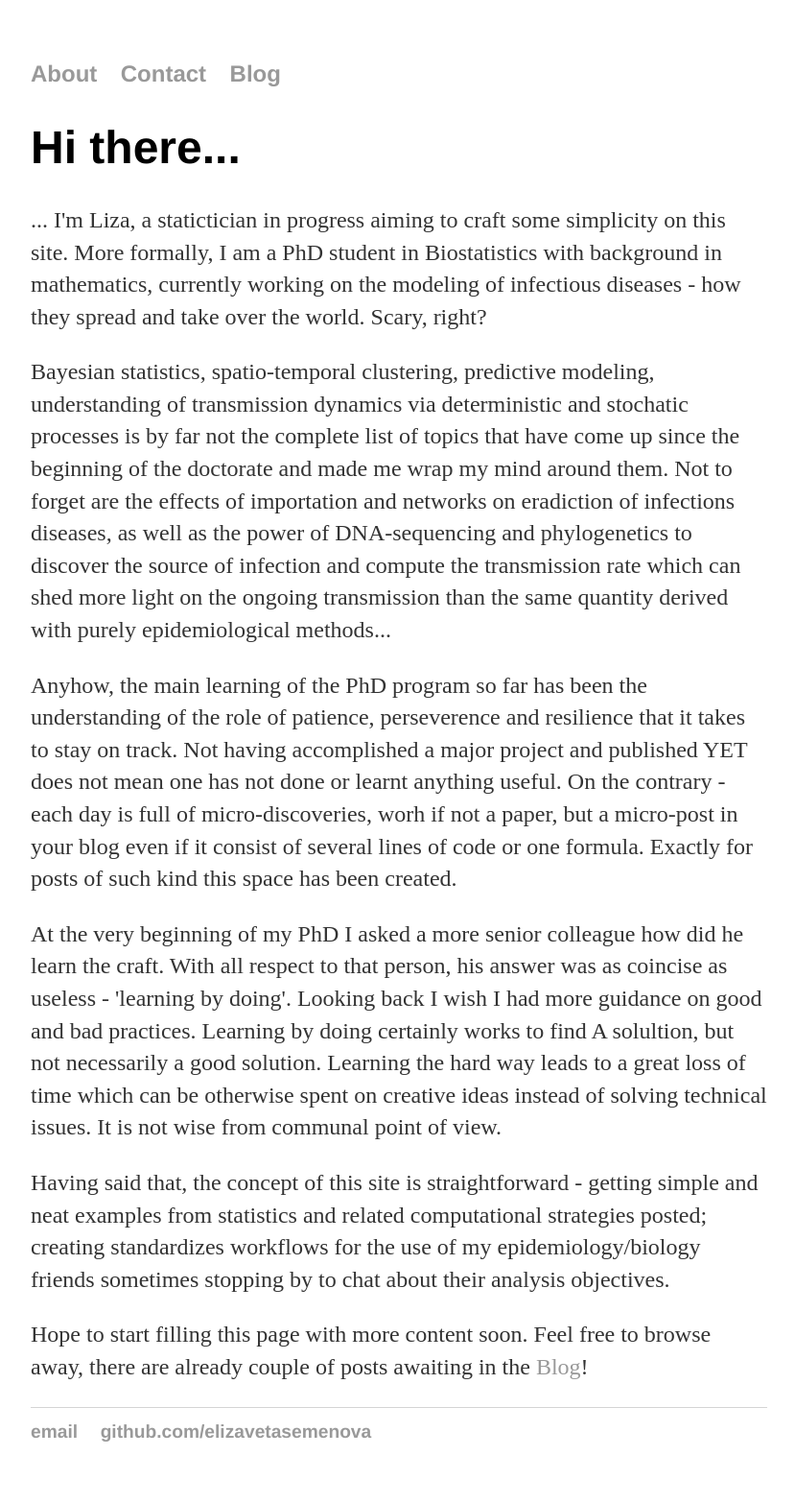
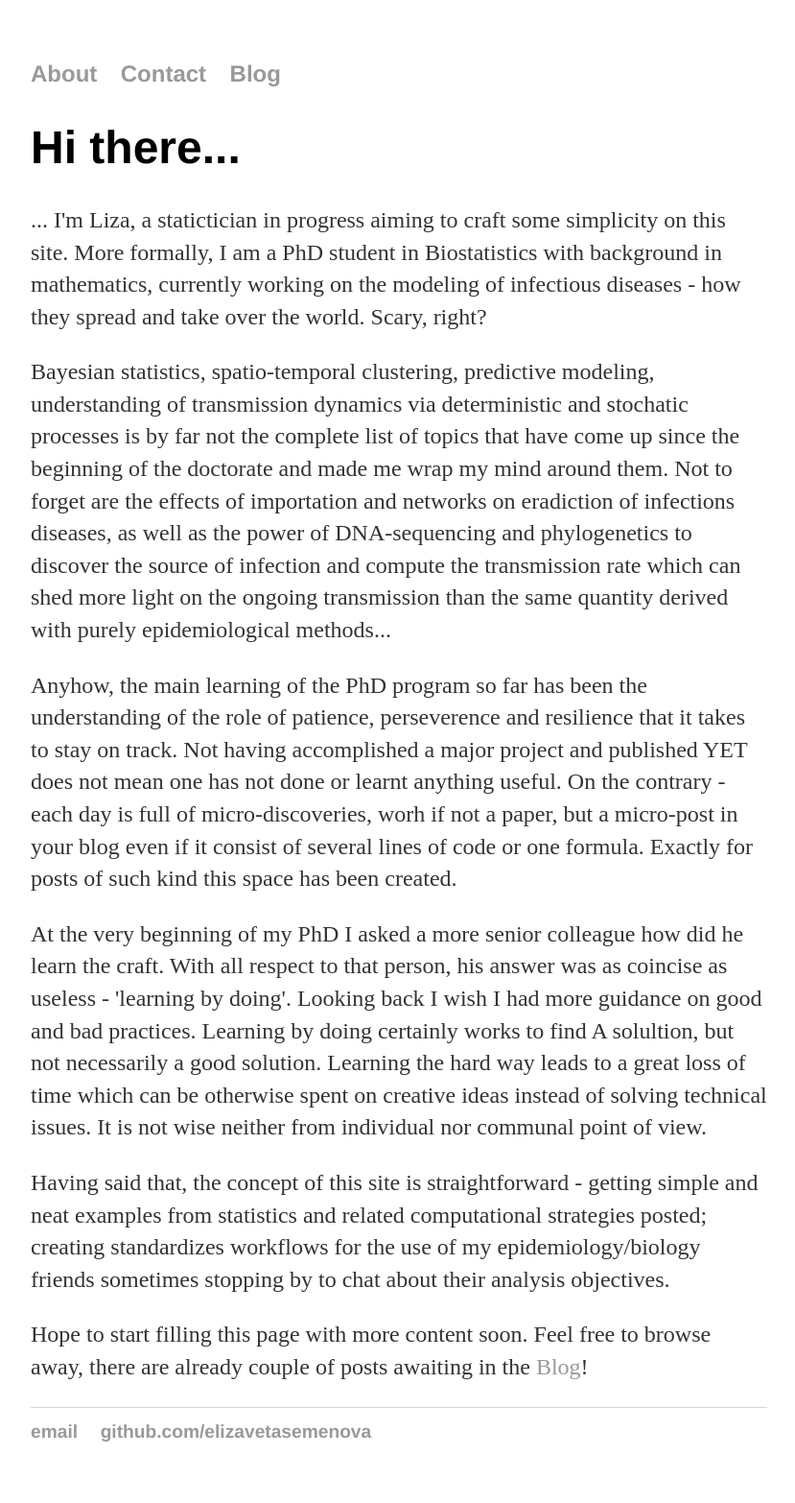
Before and after one commit to elizavetasemenova/elizavetasemenova.github.io, a Jekyll site: the page built from index.html, in a window 1280 px wide. Shown: the whole page at 96% size, without its empty margins (224-1053 px from the left). Built offline with Jekyll 4.4.1, drawn with Linux system fonts in a browser that asks for light colours.

Commit message:
Update index.html

```diff
--- a/index.html
+++ b/index.html
@@ -29,8 +29,8 @@ title: Liza Semenova, statistician in progress
 	       his answer was as coincise as useless
 		- 'learning by doing'. Looking back I wish I had more guidance on good and bad practices. Learning by doing
 		certainly works to find A solultion, but not necessarily a good solution. Learning the hard way leads to a great loss
-		of time which can be otherwise spent on creative ideas instead of solving technical issues. It is not wise from
-		communal point of view.
+		of time which can be otherwise spent on creative ideas instead of solving technical issues. It is not wise neither from
+	        individual nor communal point of view.
 
 
         <p>Having said that, the concept of this site is straightforward - getting simple and neat examples from statistics
```
